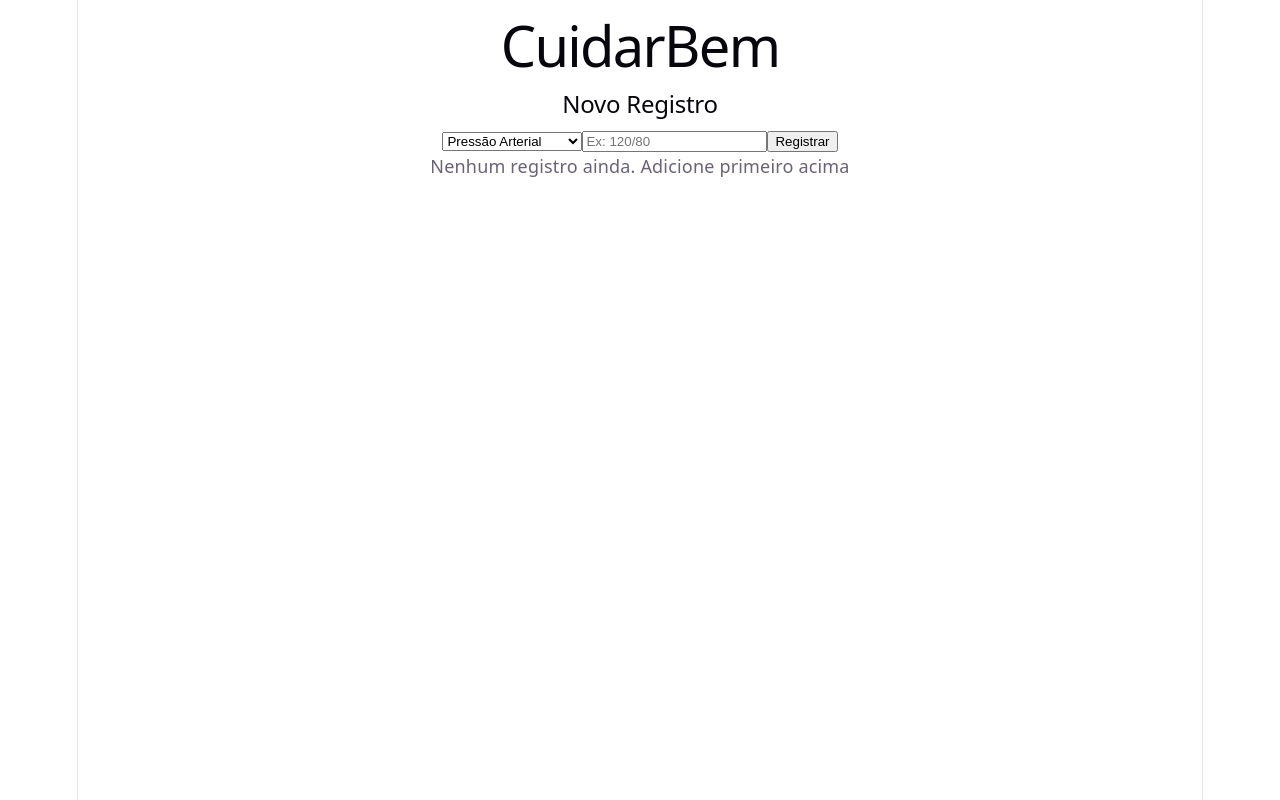
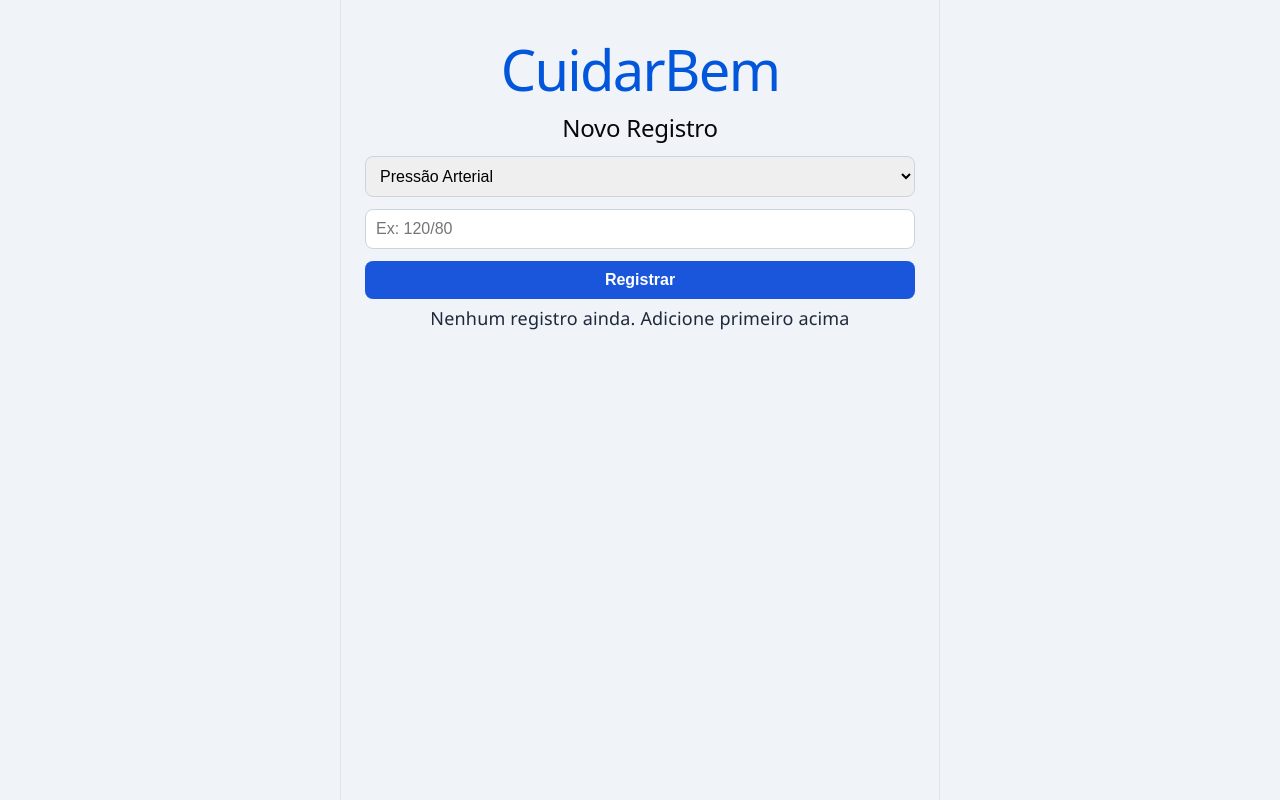
Before and after one commit to Josiane-Goncalves/cuidarbem, a React (Vite) app: page / in a window 1280 px wide. Built offline with nearby package versions, Linux system fonts and the light colour scheme.

Commit message:
feat: estilização completa com CSS

```diff
--- a/src/App.css
+++ b/src/App.css
@@ -0,0 +1,88 @@
+/* ======== Layout geral ======== */
+body {
+    margin: 0;
+    font-family: 'Segoe UI', system-ui, sans-serif;
+    background-color: #f0f4f8;
+    color: #1e293b;
+}
+
+#root {
+    max-width: 600px;
+    margin: 0 auto;
+    padding: 24px;
+}
+
+/* ======== Títulos ======== */
+
+h1 {
+    text-align: center;
+    color: #0156db;
+}
+
+/* ======== Formulário ======== */
+
+select, input, button {
+    font-size: 16px;
+    padding: 10px;
+    margin: 6px 0;
+    border-radius: 8px;
+    border: 1px solid #cbd5e1;
+    width: 100%;
+    box-sizing: border-box;
+}
+
+button {
+    background-color: #1a56db;
+    color: white;
+    border: none;
+    cursor: pointer;
+    font-weight: bold;
+}
+
+button:hover {
+    background-color: #1e40af;
+}
+
+/* ======== Cards de registro ======== */
+
+.card {
+    border-radius: 10px;
+    padding: 14px;
+    margin: 10px 0;
+    display: flex;
+    flex-direction: column;
+    gap: 4px;
+    border-left: 6px solid #cbd5e1;
+    background-color: white;
+    box-shadow: 0 1px 3px rgba(0, 0, 0, 0.8);
+}
+
+.card strong {
+    font-size: 18px;
+}
+
+.card small {
+    color: #64748b;
+}
+
+/* ======== Cores por status ======== */
+
+.card--normal {
+    border-left-color: #16a34a;
+}
+
+.card--atencao {
+    border-left-color: #eab308;
+}
+
+.card--critico {
+    border-left-color: #dc2626;
+}
+
+.card--baixo {
+    border-left-color: #2563eb;
+}
+
+.card--invalido {
+    border-left-color: #94a3b8;
+}
--- a/src/App.jsx
+++ b/src/App.jsx
@@ -1,6 +1,7 @@
 import { useState, useEffect } from "react";
 import Formulario from './components/Formulario'
 import ListaRegistros from './components/ListaRegistros'
+import './App.css'
 
 function App() {
     const [registros, setRegistros] = useState(() => {
```
